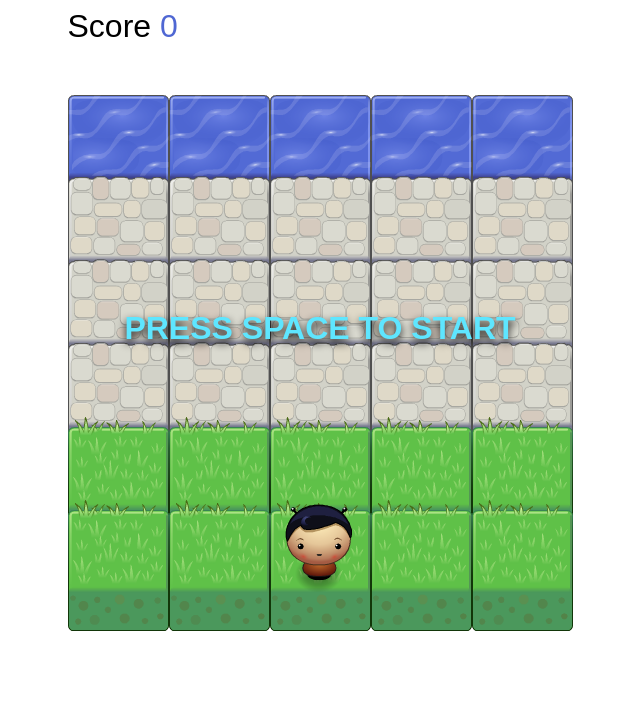
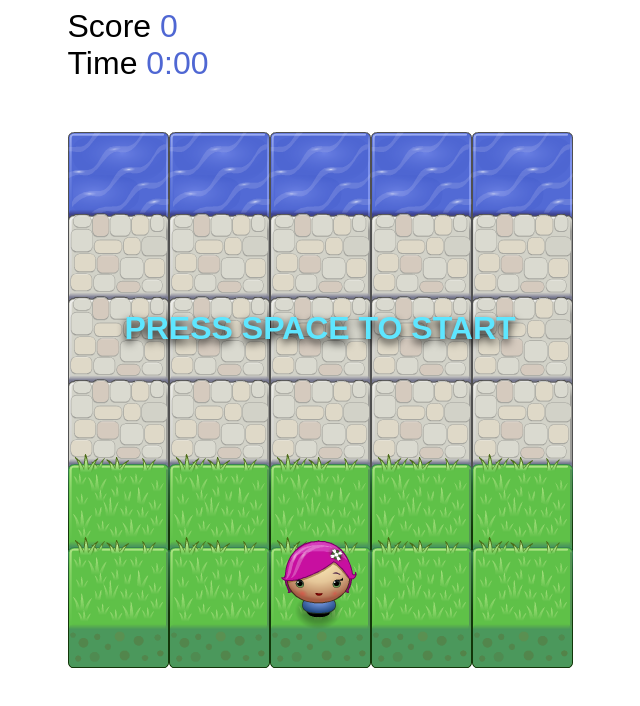
Before and after one commit to manelromero/game, a plain HTML site: page index.html in a window 1280 px wide. Shown: the whole page, without its empty margins (320-960 px from the left). Drawn offline with Linux system fonts and the light colour scheme.

Commit message:
Final version for Udacity

```diff
--- a/css/style.css
+++ b/css/style.css
@@ -1,5 +1,6 @@
 body {
 	text-align: center;
+	font: normal 2rem Arial, sans-serif;
 }
 
 canvas {
@@ -12,11 +13,11 @@ canvas {
 }
 
 #panel {
-	font: normal 2rem Arial, sans-serif;
 	text-align: left;
 }
 
-#score {
+#score,
+#time {
 	display: inline;
 	color: #4f67d3;
 }
--- a/index.html
+++ b/index.html
@@ -8,7 +8,12 @@
 <body>
 
 	<div id="container">
-		<div id="panel">Score <div id="score"></div></div>
+		<div id="panel">
+			Score <div id="score"></div>
+			<br>
+			Time <div id="time"></div>
+		</div>
+
 		<div id="message">PRESS SPACE TO START</div>
 	</div>
 
--- a/js/app.js
+++ b/js/app.js
@@ -2,7 +2,7 @@
 var Enemy = function(x, y) {
 	this.x = x;
 	this.y = y;
-	this.speed = Math.floor(Math.random() * (400 - 100)) + 100;
+	this.speed = Math.floor(Math.random() * (400 - 100)) + 100; // Random speed between 100 and 400
 	this.sprite = 'images/enemy-bug.png';
 };
 // Update the enemy's position
@@ -19,7 +19,7 @@ Enemy.prototype.render = function() {
 var Player = function(x, y) {
 	this.x = x;
 	this.y = y;
-	this.sprite = 'images/char-boy.png';
+	this.sprite = 'images/char-pink-girl.png';
 };
 // Update the enemy's position
 Player.prototype.update = function(dt) {};
@@ -33,10 +33,10 @@ Player.prototype.handleInput = function(key) {
 		case 'space':
 			play = !play; // Toggle true/false to pause the game
 			if (play & crash) {
-				window.location.reload();
+				window.location.reload(); // Restart the game reloading the page
 			}
 			// Show/hide 'press space' message
-			message = document.getElementById('message')
+			message = document.getElementById('message'); // Show the message defined in collision()
 			message.style.display = message.style.display != 'none' ? 'none' : '';
 			break;
 		case 'left':
@@ -45,7 +45,7 @@ Player.prototype.handleInput = function(key) {
 		case 'up':
 			if (this.y <= 60 && !crash) { // Player reaches the water and not in 'collision mode'
 				this.y = 396;
-				updateScore(100);
+				updateScore(100); // Add 100 points
 			} else {
 				this.y -= 84;
 			}
@@ -68,9 +68,9 @@ Player.prototype.checkCollision = function() {
 	allEnemies.forEach(function(enemy) {
 		var enemyLeft = enemy.x;
 		var enemyRight = enemyLeft + 80; // 80 is the sprite's enemy width
-		// First check if are in the same row
+		// First check if they are in the same row
 		if (ypos == enemy.y) {
-			// Then check if player is the the enemy box
+			// Then check if player is the the enemy column
 			if (playerLeft > enemyLeft && playerLeft < enemyRight) {
 				collision();
 			}
@@ -79,19 +79,14 @@ Player.prototype.checkCollision = function() {
 			}
 		}
 	});
-	// Check for gem collection
+}
+// Check for gem collection
+Player.prototype.checkGemCollected = function() {
 	if (player.x == gem.x && player.y == gem.y + 10) {
-		updateScore(50);
-		gem.x = -100;
+		updateScore(50); // Add 50 points
+		gem.x = -100; // Send the gem out of the canvas
 		gemInside = false;
 	};
-}
-
-function collision() {
-	play = false;
-	message.innerHTML = 'FINAL SCORE: ' + score + '<br><br>PRESS SPACE TO<br>PLAY AGAIN';
-	message.style.display = '';
-	crash = true;
 }
 
 // Gem class
@@ -100,20 +95,20 @@ var Gem = function(x,y) {
 	this.y = y;
 	this.sprite = 'images/Gem Blue.png';
 }
-var timeInside = 0;
 Gem.prototype.update = function(dt) {
 	timeInside += dt;
-	if (timeInside >= 5) {
-		gem.x = -100;
+	if (timeInside >= 5) { // Disappear after 5 seconds inside the canvas without been collected
+		gem.x = -100; // 100 pixels out of the canvas
 		gemInside = false;
 	};
-	var insertGem = Math.floor(Math.random() * (400 - 1)) + 1; // 1/300
+	var insertGem = Math.floor(Math.random() * (400 - 1)) + 1; // 1/400 probability of generating a gem
 	if (insertGem == 1 && !gemInside) {
 		gemInside = true;
 		createGem();
 		timeInside = 0;
 	};
 }
+// Draw the gem on the screen
 Gem.prototype.render = function() {
 		ctx.drawImage(Resources.get(this.sprite), this.x, this.y);
 };
@@ -152,10 +147,19 @@ function createGem() {
 	var sp = Math.floor(Math.random() * 3);
 	gem.sprite = sprites[sp]; // Random color sprite
 }
+// When a collision is detected in player.checkCollision
+function collision() {
+	play = false;
+	message.innerHTML = 'FINAL SCORE: ' + score + '<br><br>PRESS SPACE TO<br>PLAY AGAIN';
+	message.style.display = '';
+	crash = true;
+}
 
+
+// Start of the game
 var score = 0 // Start score
 updateScore(score);
-// Create enemies and player
+// Create 4 enemies, player and gem
 var allEnemies = [];
 createEnemy(4);
 var player = new Player(200, 396);
@@ -165,7 +169,7 @@ gem = new Gem(-100, 60); // Creates gem outside canvas
 // Player.handleInput() method. You don't need to modify this.
 document.addEventListener('keyup', function(e) {
 	var allowedKeys = {
-		32: 'space',
+		32: 'space', // Just added this line to control space key
 		37: 'left',
 		38: 'up',
 		39: 'right',
--- a/js/engine.js
+++ b/js/engine.js
@@ -13,7 +13,6 @@
  * the canvas' context (ctx) object globally available to make writing app.js
  * a little simpler to work with.
  */
-
 var Engine = (function(global) {
 
 	/* Predefine the variables we'll be using within this scope,
@@ -30,7 +29,6 @@ var Engine = (function(global) {
 	canvas.width = 505;
 	canvas.height = 606;
 	doc.getElementById('container').appendChild(canvas);
-	//doc.body.appendChild(canvas);
 
 	/* This function serves as the kickoff point for the game loop itself
 	 * and handles properly calling the update and render methods.
@@ -102,7 +100,18 @@ var Engine = (function(global) {
 	 */
 	function update(dt) {
 		updateEntities(dt);
-		// checkCollisions();
+		// Add a clock to the game
+		sec += dt;
+		var seconds = Math.round(sec);
+		if (seconds >= 60) {
+			sec = 0;
+			min++;
+		};
+		if (seconds < 10) {
+			document.getElementById('time').innerHTML = min + ':0' + seconds;
+		} else {
+			document.getElementById('time').innerHTML = min + ':' + seconds;
+		}
 	}
 
 	/* This is called by the update function  and loops through all of the
@@ -117,8 +126,8 @@ var Engine = (function(global) {
 			enemy.update(dt);
 		});
 		player.checkCollision();
+		player.checkGemCollected();
 		gem.update(dt);
-		//player.update();
 	}
 
 	/* This function initially draws the "game level", it will then call
@@ -194,7 +203,7 @@ var Engine = (function(global) {
 		'images/water-block.png',
 		'images/grass-block.png',
 		'images/enemy-bug.png',
-		'images/char-boy.png',
+		'images/char-pink-girl.png',
 		'images/Gem Blue.png',
 		'images/Gem Green.png',
 		'images/Gem Orange.png'
--- a/js/resources.js
+++ b/js/resources.js
@@ -5,10 +5,15 @@
  * to load the same image multiple times.
  */
 
-var play = false,
-		pauseMoment = 0,
-		gemInside = false,
-		crash = false;
+var play = false, // To control play/pause
+		pauseMoment = 0, // To acumulate time in pause
+		gemInside = false, // True if gem inside the canvas
+		timeInside = 0, // To control time a gem is inside canvas without been collected
+		crash = false, // For collisions
+		sec = 0, // Seconds
+		min = 0; // Minutes
+
+// No further modifications in this file
 
 (function() {
 		var resourceCache = {};
```
Also changed, not shown: 1 other file.
